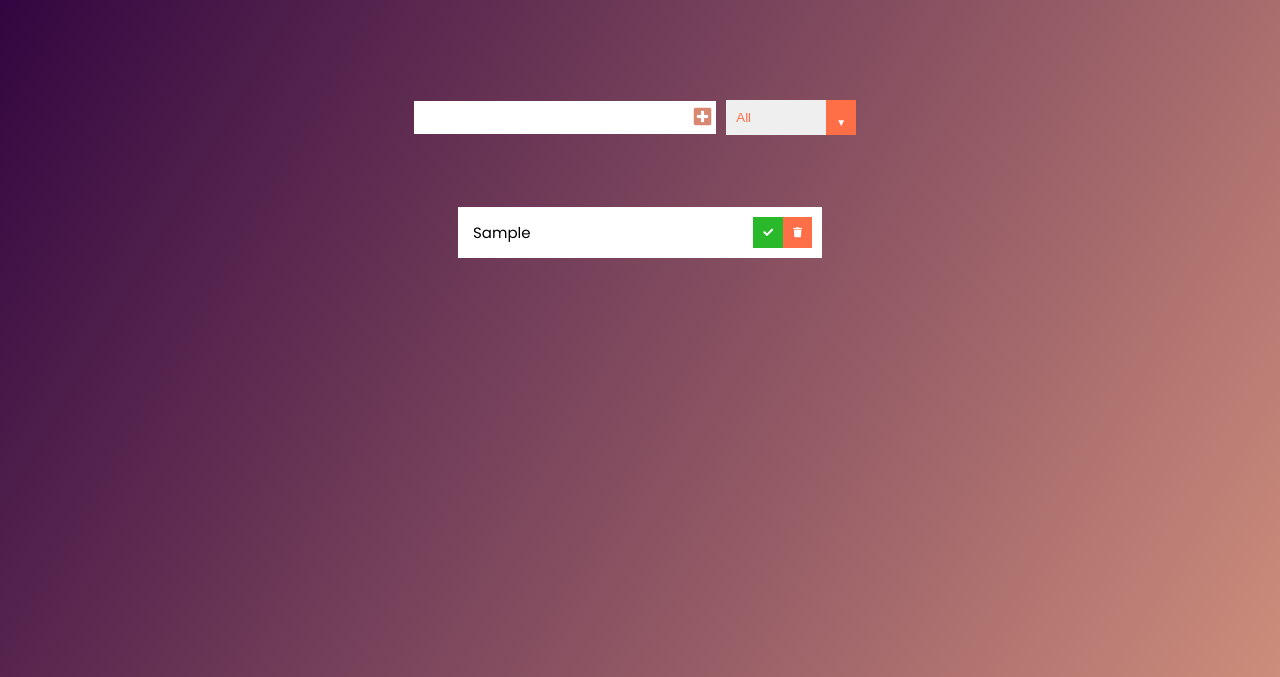
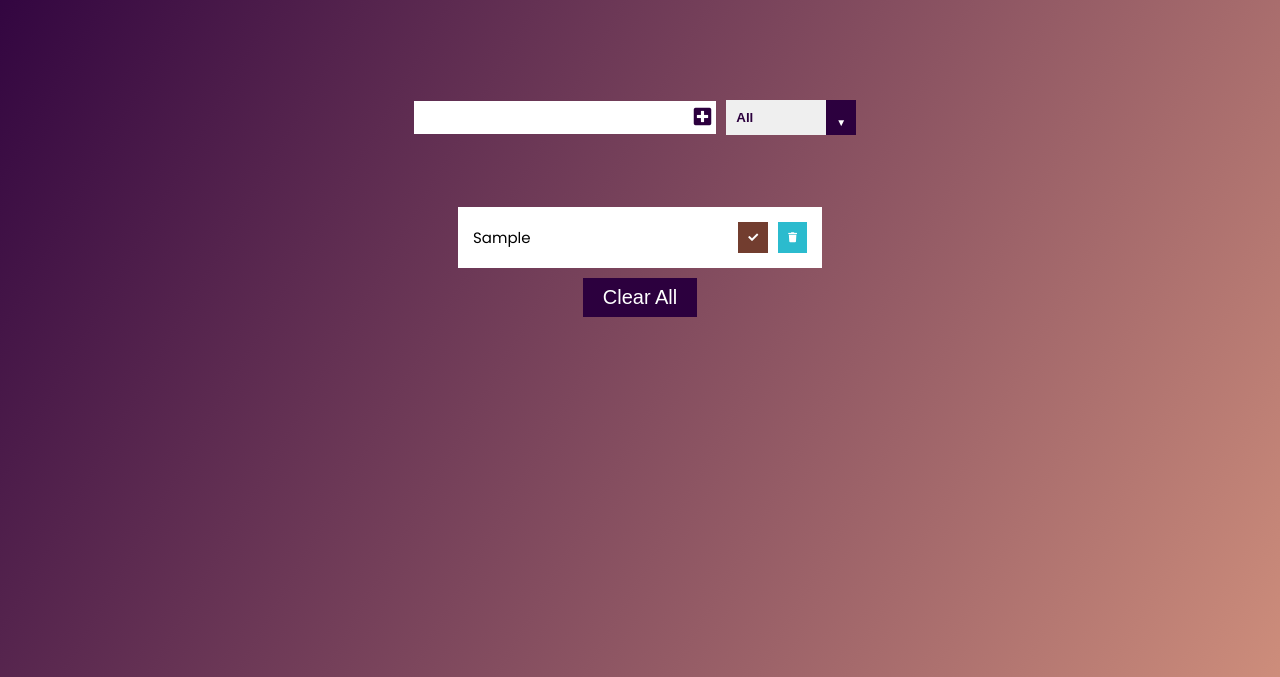
Before and after one commit to CAMPSLOPY/Todo-list, a plain HTML site: page index.html in a window 1280 px wide. Both pictures are taken after typing "Sample" into the empty fields and a click on the button 702 px from the left and 240 px from the top of the page. Shown: the part 123-800 px from the top of the page. Drawn offline with Linux system fonts and the light colour scheme.

Commit message:
changes to the css appearance

```diff
--- a/app.js
+++ b/app.js
@@ -5,6 +5,7 @@ const todoBtn = document.querySelector('.todo-button');
 const todoList = document.querySelector('.todo-list');
 const todoContainer = document.querySelector('.todo-container');
 const filterOption = document.querySelector('.filter-todo');
+const resetBtn = document.querySelector('.clear-all')
 
 
 // EVENT LISTENERS
@@ -12,7 +13,9 @@ const filterOption = document.querySelector('.filter-todo');
 todoBtn.addEventListener('click', addTodo);
 todoList.addEventListener('click', deleteItem);
 filterOption.addEventListener('click', filterTodo);
+resetBtn.addEventListener('click', resetData);
 document.addEventListener('DOMcontentLoaded', getTodos);
+
 
 
 
@@ -168,3 +171,9 @@ function getTodos(){
     todoList.appendChild(todoDiv);
     });
 }
+
+function resetData(){
+    localStorage.clear();
+    window.location.reload();
+
+}
--- a/index.html
+++ b/index.html
@@ -35,6 +35,9 @@
     <div class="todo-container">
         <ul class="todo-list"></ul>
     </div>
+    <div class="resetbtn">
+        <button class="clear-all">Clear All</button>
+    </div>
     <script src="./app.js"></script>
 </body>
 </html>
--- a/styles.css
+++ b/styles.css
@@ -33,14 +33,14 @@ form button{
 
 }
 form button{
-    color: #d88771;
+    color: #2c003e;
     background-color: white;
     cursor: pointer;
     transition: all 0.3s ease;
 }
 
 form button:hover{
-    background: #d88771;
+    background: #2c003e;
     color: white;
 }
 
@@ -70,18 +70,19 @@ form button:hover{
 }
 .trash-btn,
 .complete-btn{
-    background: #ff6f47;
+    background: rgb(43, 187, 206);
     color: white;
     border: none;
     cursor: pointer;
     font-size: 1rem;
     padding: 1rem;
+    margin: 0.5rem;
     /* margin: 0.1rem; */
 }
 
 /* this was added in javascript */
 .complete-btn{
-    background: rgb(42, 185, 42);
+    background: #723d2f;
 }
 
 .todo-item{
@@ -111,10 +112,11 @@ select{
 }
 
 select{
-    color: #ff6f47;
+    color: #2c003e;
      width: 13rem;
      cursor: pointer;
      padding: 1rem;
+     font-weight: bold;
 }
 
 .select{
@@ -127,12 +129,26 @@ select{
     position: absolute;
     top: 0;
     right: 0;
-    background: #ff6f47;
+    background: #2c003e;
     padding: 1.5rem 1rem;
     pointer-events: none;
     transition: all 0.3s ease;
 }
 .select:hover::after{
    background: white;
-   color: #ff6f47;
+   color: #2c003e;
 }
+
+.resetbtn{
+    display: flex;
+    justify-content: center;
+    align-items: center;
+}
+.clear-all{
+    padding: 0.8rem 2rem;
+    font-size: 2rem;
+    color: white;
+    background: #2c003e;
+    cursor: pointer;
+    border: none;
+}
```
Also changed, not shown: array.js (added).
